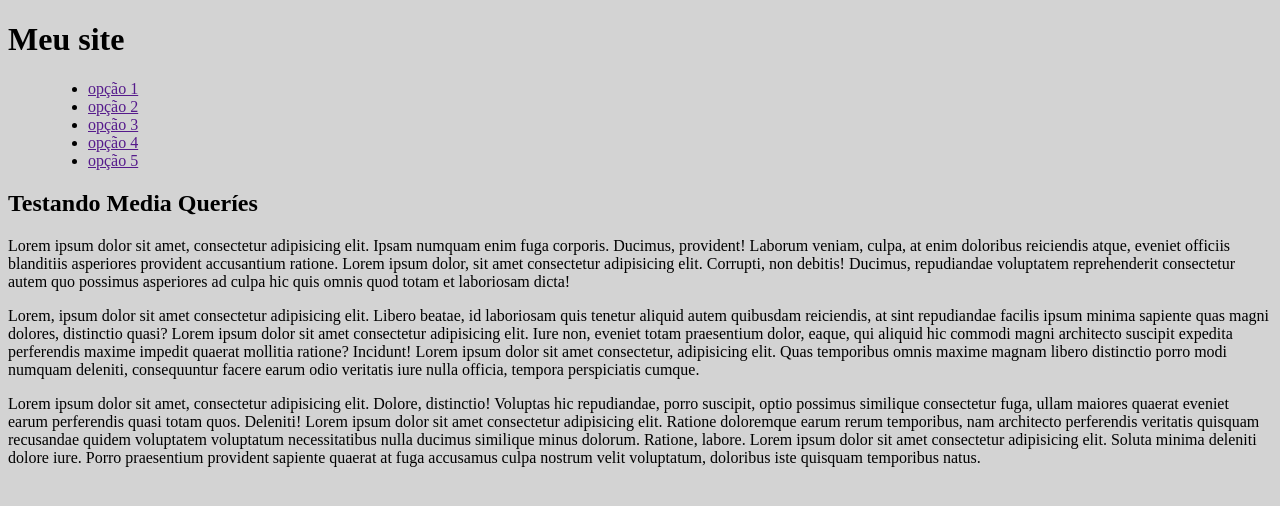
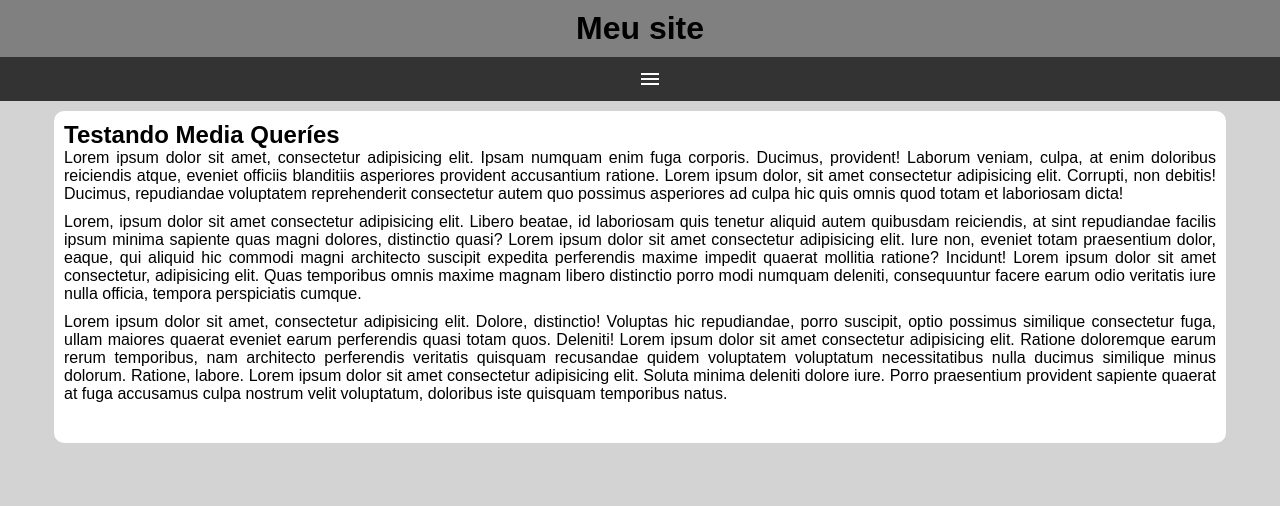
Before and after one commit to Ariaman-gomes/html-css, a plain HTML site: page Exercício/Exercício-26/mq-005/index.html in a window 1280 px wide. Drawn offline with Linux system fonts and the light colour scheme.

Commit message:
exercicio26-005

```diff
--- a/Exercício/Exercício-26/mq-005/estilos/style.css
+++ b/Exercício/Exercício-26/mq-005/estilos/style.css
@@ -1,4 +1,71 @@
 @charset "UTF-8";
+*{
+    font-family: Arial, Helvetica, sans-serif;
+    margin: 0px;
+    padding: 0px;
+}
+
 body, html {
     background-color: lightgray;
+
 }
+header{
+    background-color: gray;
+
+}
+header >h1{
+    padding: 10px;
+    text-align: center;
+}
+menu{
+    display: none;
+}
+menu > ul{
+    list-style: none;
+}
+menu > ul > li > a{
+display: block;
+padding: 10px;
+text-decoration: none;
+text-align: center;
+background-color: rgb(65, 63, 63);
+color: whitesmoke;
+border-top: 2px solid gray;
+
+}
+i#burguer{
+    background-color: rgb(51, 51, 51);
+    color: white;
+    width: 100vw;
+    display: block;
+    text-align: center;
+    padding: 10px;
+    cursor: pointer;
+
+}
+i#burguer:hover{
+    background-color: white;
+    color: black;
+}
+
+menu > ul> li> a:hover{
+    background-color: gray;
+}
+main{
+    width: 90vw;
+    background-color: white;
+    margin: auto;
+    padding: 10px;
+    border-radius: 10px;
+    margin-top: 10px;
+}
+
+main> article{
+    padding-bottom: 20px;
+}
+article>p{
+    text-align: justify;
+    margin-bottom: 10px;
+    text-align: 20px
+    ;
+}
--- a/Exercício/Exercício-26/mq-005/index.html
+++ b/Exercício/Exercício-26/mq-005/index.html
@@ -4,12 +4,17 @@
     <meta charset="UTF-8">
     <meta name="viewport" content="width=device-width, initial-scale=1.0">
     <title>Media Querie</title>
+    <link href="http://fonts.googleapis.com/icon?family=Material+Icons" rel="stylesheet">
+
+
+
     <link rel="stylesheet" href="estilos/style.css">
 </head>
 <body>
     <header>
         <h1>Meu site</h1>
-        <menu>
+        <i id="burguer" class="material-icons" onclick="clickMenu()">menu</i>
+        <menu id="itens">
             <ul>
                 <li> <a href="">opção 1</a></li>
                 <li> <a href="">opção 2</a></li>
@@ -36,5 +41,15 @@
 
         </article>
     </main>
+    <script>
+        function clickMenu(){
+
+            if ( itens.style.display== 'block'){
+                itens.style.display='none'
+        }else{
+            itens.style.display='block'
+        }
+        }
+    </script>
 </body>
 </html>
```
